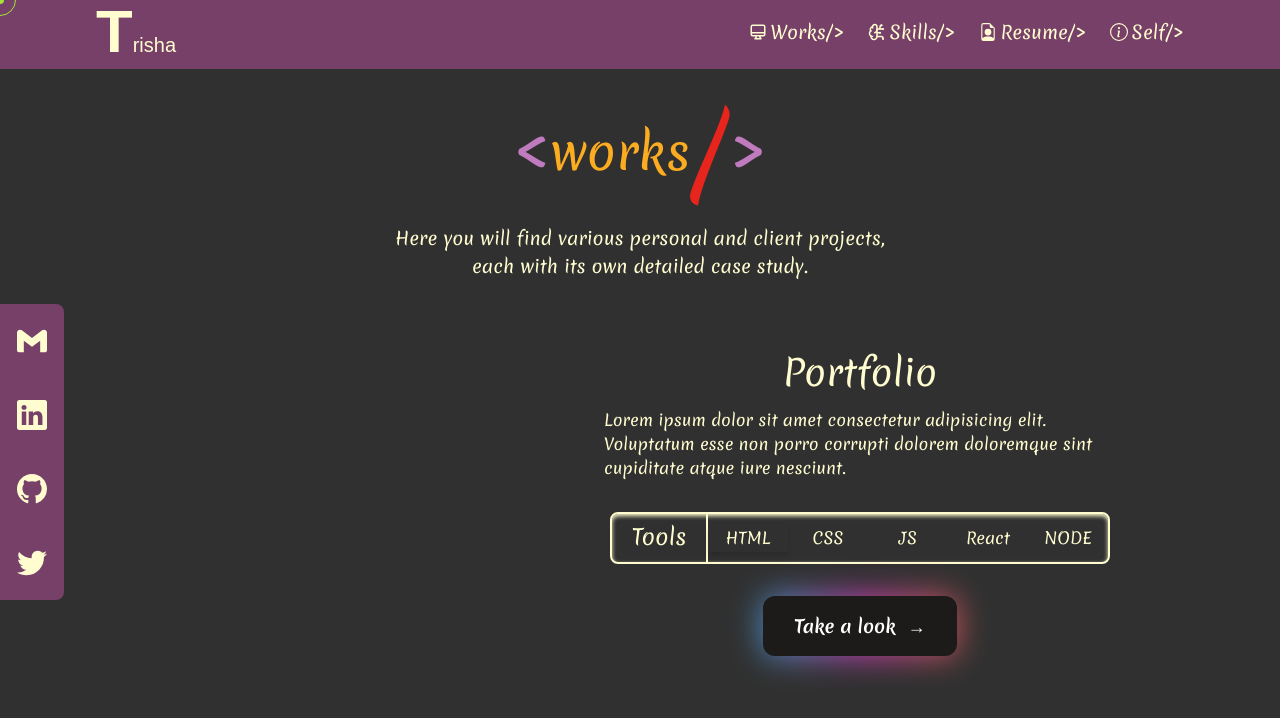
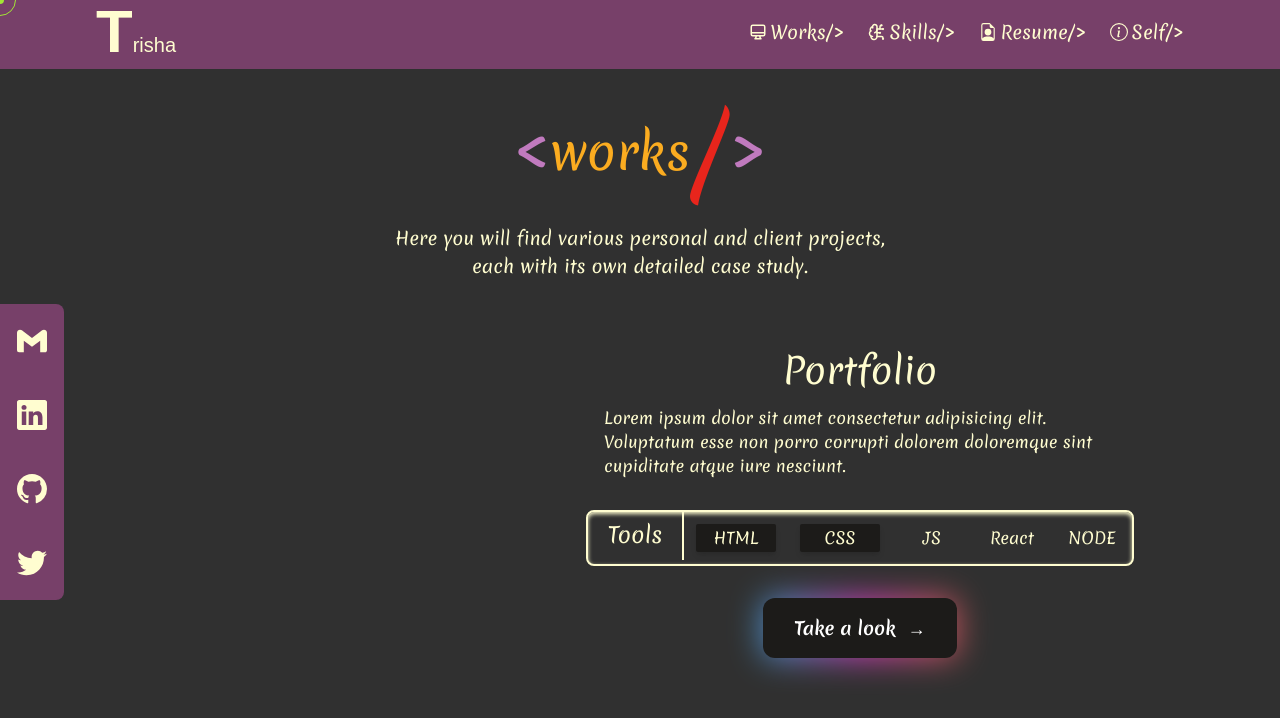
Before and after one commit to ghosh-trisha/Portfolio, a React (Vite) app: page /works in a window 1280 px wide. Shown: the top 718 px of the page. Built offline with nearby package versions, Linux system fonts and the light colour scheme; a web font is replaced by a local one.

Commit message:
commited

```diff
--- a/src/pages/Works.jsx
+++ b/src/pages/Works.jsx
@@ -66,8 +66,8 @@ function Works() {
             <div className='flex justify-center items-center h-12 w-24 text-[1.38rem] border-r-2 border-[#FFFDD0]'>Tools</div>
 
             <div className='flex justify-around items-center'>
-            <span className=' flex justify-center items-center w-20 rounded-sm shadow-md h-7'>HTML</span>
-            <span className=' h-12 flex justify-center items-center w-20'>CSS</span>
+            <span className=' flex justify-center items-center w-20 rounded-sm shadow-md h-7 bg-[#1C1B19] m-3'>HTML</span>
+            <span className=' h-12 flex justify-center items-center w-20 rounded-sm shadow-md h-7 bg-[#1C1B19] m-3'>CSS</span>
             <span className=' h-12 flex justify-center items-center w-20'>JS</span>
             <span className=' h-12 flex justify-center items-center w-20'>React</span>
             <span className=' h-12 flex justify-center items-center w-20'>NODE</span>
```
